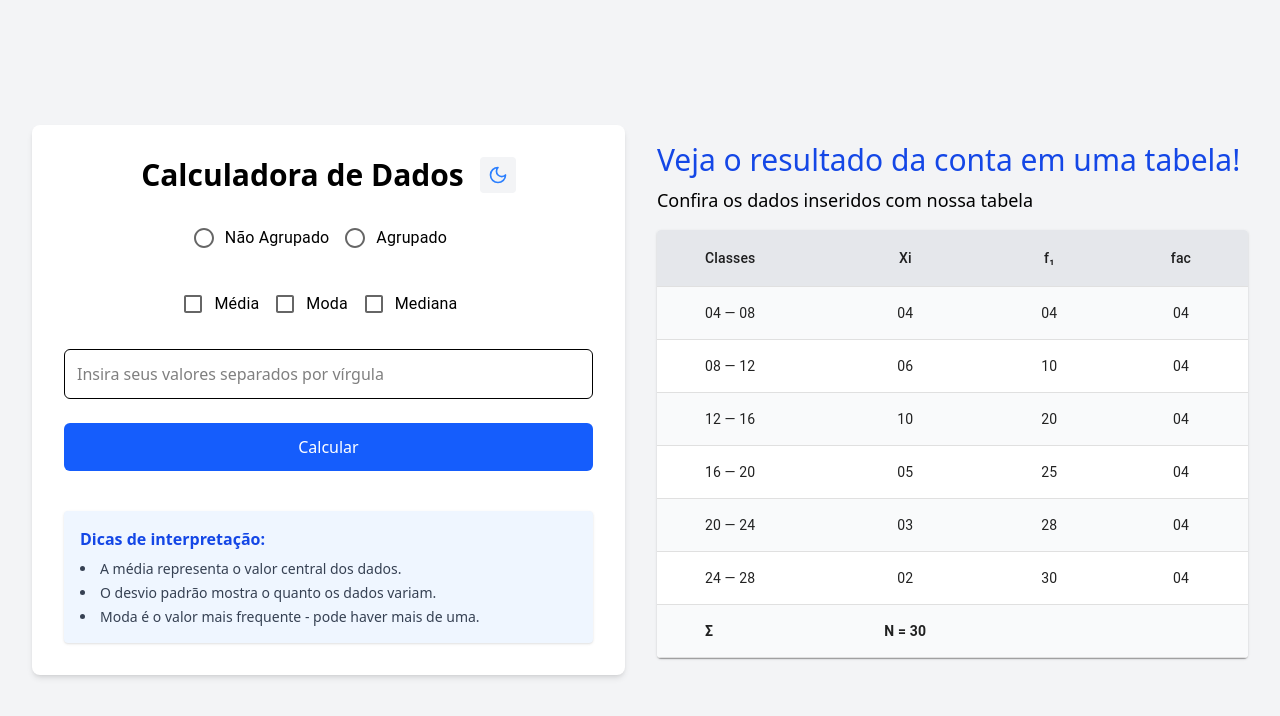
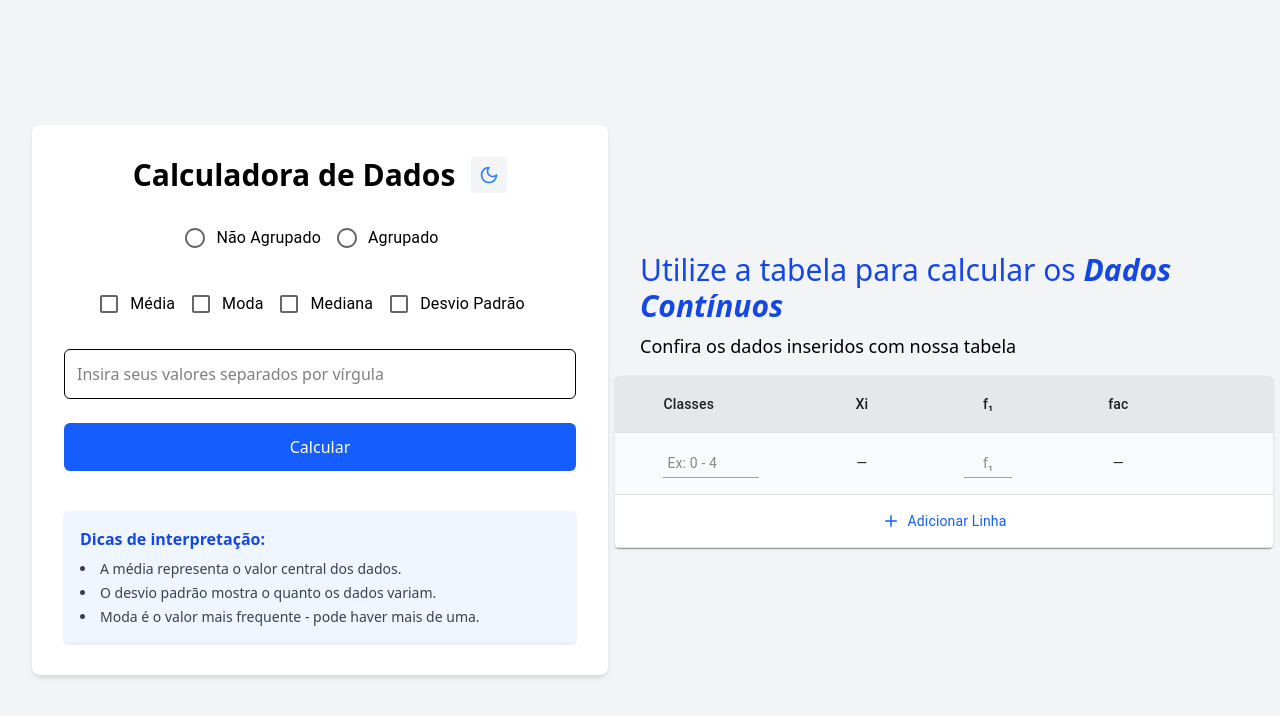
Before and after one commit to RafaelErnandes/calculadoraEstatistica, a React (Vite) app in the folder @latest/: page /calculadora in a window 1280 px wide. Shown: the top 716 px of the page. Built offline with nearby package versions, Linux system fonts and the light colour scheme.

Commit message:
refactor(calculator-page): refatora tabela de dados continuos

```diff
--- a/@latest/src/pages/calculator-page/form-calculator/form-check-box/index.tsx
+++ b/@latest/src/pages/calculator-page/form-calculator/form-check-box/index.tsx
@@ -33,6 +33,12 @@ export const CheckboxButtons = (props: CheckboxButtonsProps) => {
         className="dark:text-zinc-100"
         {...register("median")}
       />
+      <FormControlLabel
+        control={<Checkbox sx={checkboxStyles} />}
+        label="Desvio Padrão"
+        className="dark:text-zinc-100"
+        {...register("standardDeviation")}
+      />
     </FormGroup>
   );
 };
--- a/@latest/src/pages/calculator-page/form-calculator/index.ts
+++ b/@latest/src/pages/calculator-page/form-calculator/index.ts
@@ -2,8 +2,9 @@ export type CalculatorFormProps = {};
 
 export type CalculatorFormData = {
   value: string;
-  type: "notGrouped" | "grouped";
+  type: "notGrouped" | "grouped" | "continuous";
   average?: boolean;
   mode?: boolean;
   median?: boolean;
+  standardDeviation?: boolean;
 };
--- a/@latest/src/pages/calculator-page/form-calculator/index.tsx
+++ b/@latest/src/pages/calculator-page/form-calculator/index.tsx
@@ -29,7 +29,15 @@ export const FormCalculator = () => {
     if (data.type === "notGrouped") {
       api
         .post("/api/v1/calculadora_estatistica/Median/Calculate/notGrouped", {
-          objetoParaOBack: [data],
+          objetoParaOBack: [
+            {
+              type: data.type,
+              value: numberArray.join(","),
+              average: data.average,
+              mode: data.mode,
+              median: data.median,
+            },
+          ],
         })
         .then((response) => {
           console.log("Resposta da API:", response.data);
--- a/@latest/src/pages/calculator-page/index.tsx
+++ b/@latest/src/pages/calculator-page/index.tsx
@@ -10,7 +10,8 @@ export const CalculatorPage = () => {
         </div>
         <div className="lg:w-1/2">
           <h1 className="text-3xl mb-2 text-blue-700 dark:text-purple-700">
-            Veja o resultado da conta em uma tabela!
+            Utilize a tabela para calcular os
+            <span className="italic font-semibold"> Dados Contínuos</span>
           </h1>
           <span className="text-lg dark:text-zinc-100">
             Confira os dados inseridos com nossa tabela
--- a/@latest/src/pages/calculator-page/table-calculator/index.tsx
+++ b/@latest/src/pages/calculator-page/table-calculator/index.tsx
@@ -7,16 +7,29 @@ import {
   TableHead,
   TableRow,
 } from "@mui/material";
+import { Plus, Trash2 } from "lucide-react";
+
+import { useState } from "react";
 
 export const TableCalculator = () => {
+  const [rows, setRows] = useState([{ classes: "", fi: "" }]);
+
+  const handleAddRow = () => {
+    setRows((prevRows) => [...prevRows, { classes: "", fi: "" }]);
+  };
+
+  const handleDeleteRow = (indexToDelete: number) => {
+    setRows((prevRows) =>
+      prevRows.filter((_, index) => index !== indexToDelete)
+    );
+  };
+
   return (
+    <div>
       <TableContainer
         component={Paper}
-      sx={{
-        maxWidth: 800,
-        margin: "0 auto",
-      }}
-      className="w-full overflow-x-auto "
+        sx={{ maxWidth: 800, margin: "0 auto" }}
+        className="w-full overflow-x-auto"
       >
         <Table
           size="medium"
@@ -43,7 +56,7 @@ export const TableCalculator = () => {
               backgroundColor: "#1f1f1f",
             },
           }}
-        className="dark:bg-zinc-800 "
+          className="dark:bg-zinc-800"
         >
           <TableHead>
             <TableRow>
@@ -51,57 +64,57 @@ export const TableCalculator = () => {
               <TableCell align="center">Xi</TableCell>
               <TableCell align="center">f₁</TableCell>
               <TableCell align="center">fac</TableCell>
+              <TableCell></TableCell>
             </TableRow>
           </TableHead>
           <TableBody>
+            {rows.map((_, index) => (
+              <TableRow key={index}>
+                <TableCell>
+                  <input
+                    type="text"
+                    placeholder="Ex: 0 - 4"
+                    className="w-24 p-1 outline-0 bg-transparent border-b border-zinc-400 dark:border-zinc-600 text-zinc-900 dark:text-zinc-100 focus:border-blue-500 dark:focus:border-purple-500"
+                  />
+                </TableCell>
+                <TableCell align="center">—</TableCell>
+                <TableCell align="center">
+                  <input
+                    type="text"
+                    placeholder="f₁"
+                    className="w-12 p-1 outline-0 bg-transparent border-b border-zinc-400 dark:border-zinc-600 text-zinc-900 dark:text-zinc-100 text-center focus:border-blue-500 dark:focus:border-purple-500"
+                  />
+                </TableCell>
+
+                <TableCell align="center">—</TableCell>
+                <TableCell align="center">
+                  {index > 0 && (
+                    <button
+                      onClick={() => handleDeleteRow(index)}
+                      className="cursor-pointer"
+                    >
+                      <Trash2 />
+                    </button>
+                  )}
+                </TableCell>
+              </TableRow>
+            ))}
             <TableRow>
-            <TableCell>04 — 08</TableCell>
-            <TableCell align="center">04</TableCell>
-            <TableCell align="center">04</TableCell>
-            <TableCell align="center">04</TableCell>
-          </TableRow>
-          <TableRow>
-            <TableCell>08 — 12</TableCell>
-            <TableCell align="center">06</TableCell>
-            <TableCell align="center">10</TableCell>
-            <TableCell align="center">04</TableCell>
-          </TableRow>
-          <TableRow>
-            <TableCell>12 — 16</TableCell>
-            <TableCell align="center">10</TableCell>
-            <TableCell align="center">20</TableCell>
-            <TableCell align="center">04</TableCell>
-          </TableRow>
-          <TableRow>
-            <TableCell>16 — 20</TableCell>
-            <TableCell align="center">05</TableCell>
-            <TableCell align="center">25</TableCell>
-            <TableCell align="center">04</TableCell>
-          </TableRow>
-          <TableRow>
-            <TableCell>20 — 24</TableCell>
-            <TableCell align="center">03</TableCell>
-            <TableCell align="center">28</TableCell>
-            <TableCell align="center">04</TableCell>
-          </TableRow>
-          <TableRow>
-            <TableCell>24 — 28</TableCell>
-            <TableCell align="center">02</TableCell>
-            <TableCell align="center">30</TableCell>
-            <TableCell align="center">04</TableCell>
-          </TableRow>
-          <TableRow>
-            <TableCell>
-              <strong>Σ</strong>
+              <TableCell
+                colSpan={5}
+                align="center"
+                className="cursor-pointer hover:bg-blue-100 dark:hover:bg-zinc-700 transition"
+                onClick={handleAddRow}
+              >
+                <div className="flex items-center justify-center gap-2 text-blue-600 dark:text-purple-400">
+                  <Plus size={18} />
+                  <span>Adicionar Linha</span>
+                </div>
               </TableCell>
-            <TableCell align="center">
-              <strong>N = 30</strong>
-            </TableCell>
-            <TableCell></TableCell>
-            <TableCell></TableCell>
             </TableRow>
           </TableBody>
         </Table>
       </TableContainer>
+    </div>
   );
 };
```
Lines whose indentation alone changed are shown as unchanged.
